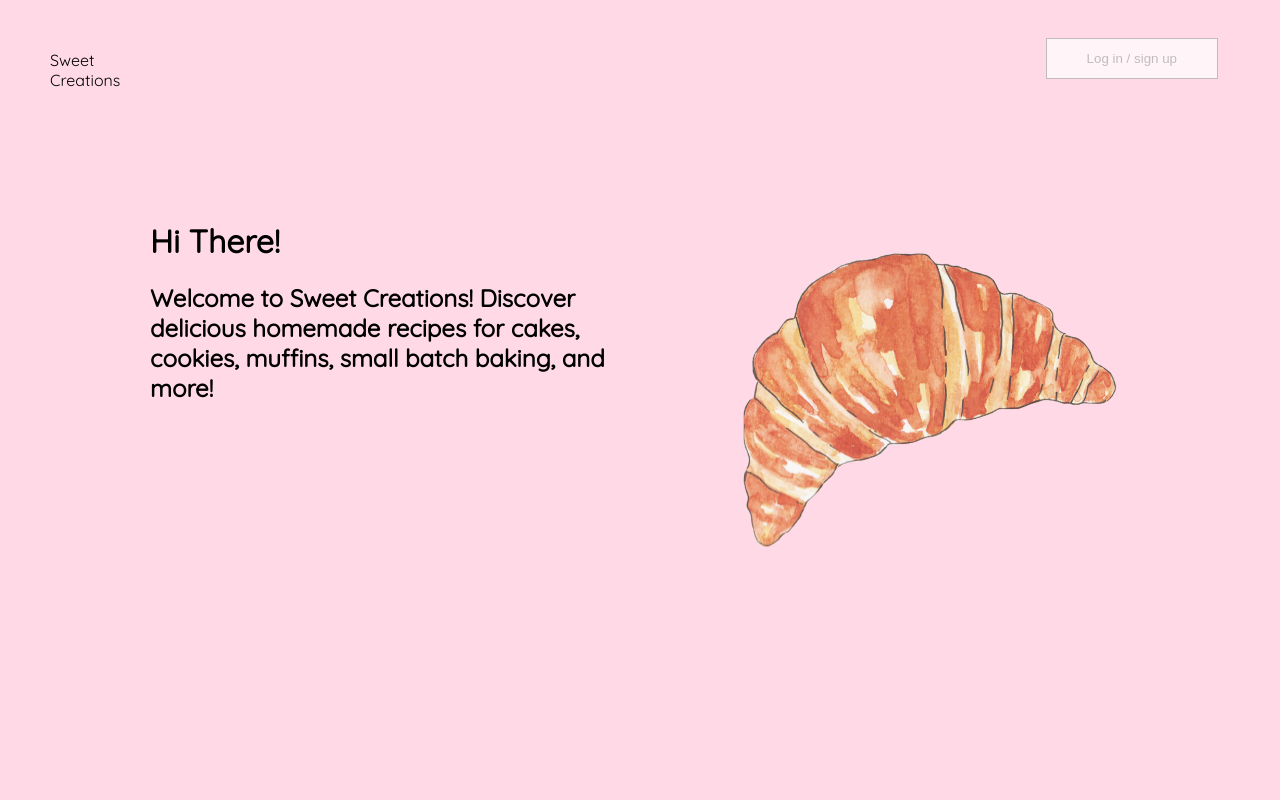
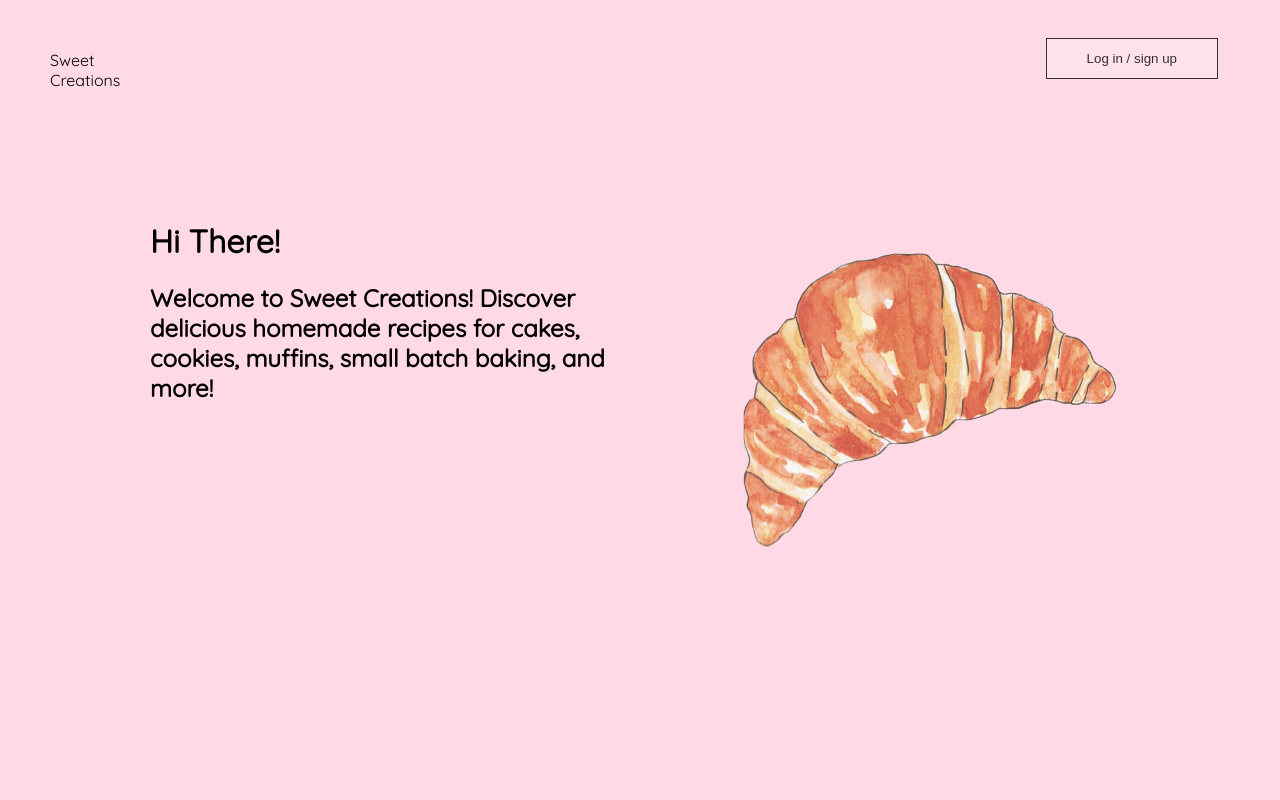
Before and after one commit to kohlkn/SweetCreations, a React (Create React App) app in the folder SweetCreations-master/: page / in a window 1280 px wide. In both pictures the pointer is over the button "Log in / sign up". Shown: the top 800 px of the page. Built offline with nearby package versions, Linux system fonts and the light colour scheme.

Commit message:
buttons update

```diff
--- a/SweetCreations-master/src/pages/Home.css
+++ b/SweetCreations-master/src/pages/Home.css
@@ -52,8 +52,8 @@
   margin: 12px;
 }
 .butt:hover{
-  background-color: rgb(255, 245, 248);
-  color: rgba(0, 0, 0, 0.239);
+  background-color: rgba(255, 245, 248, 0.301);
+  color: rgba(0, 0, 0, 0.793);
 }
 .butt:active {
   color: black;
```
Also changed, not shown: 1 other file (tests, documents, lock files or other folders).
